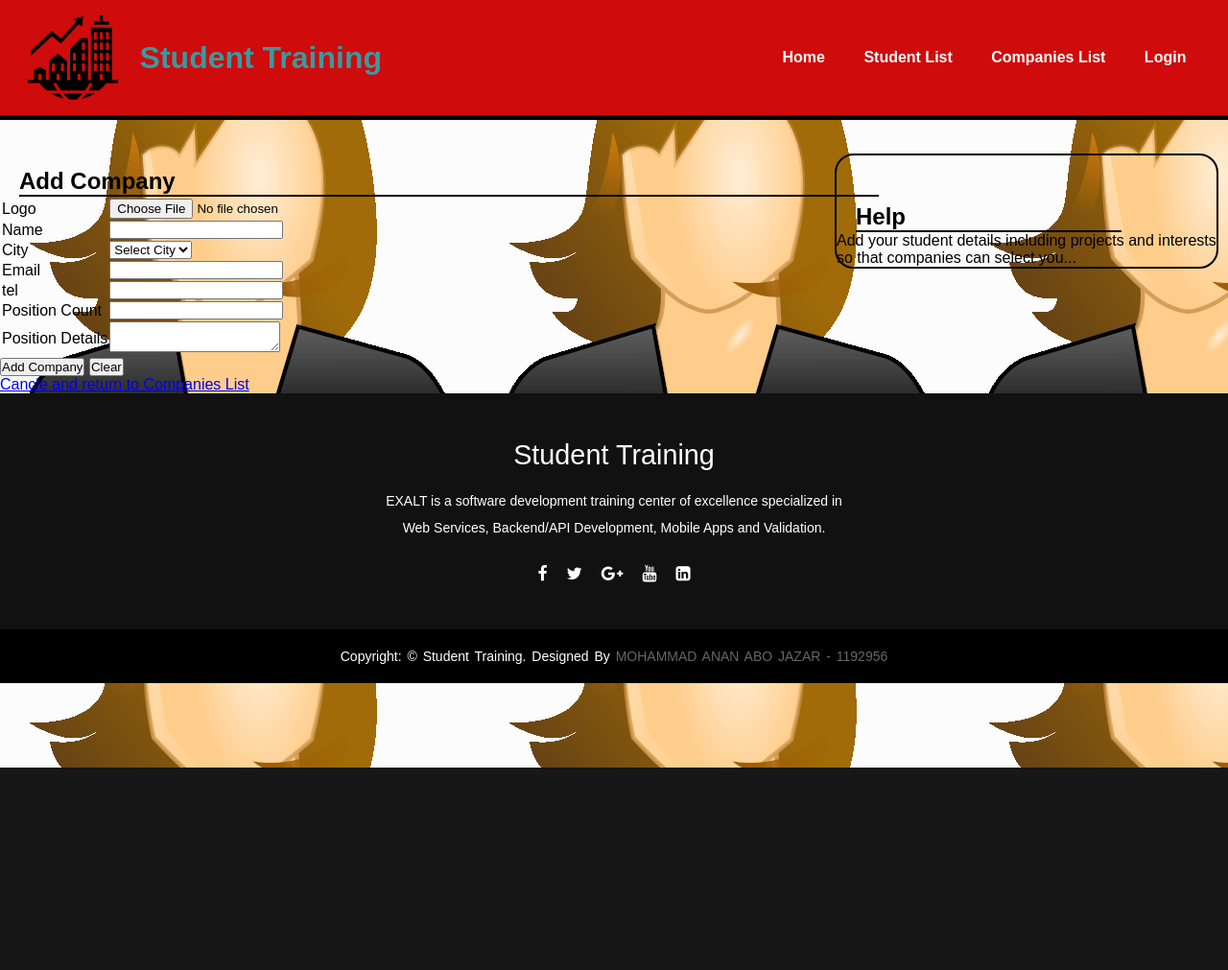
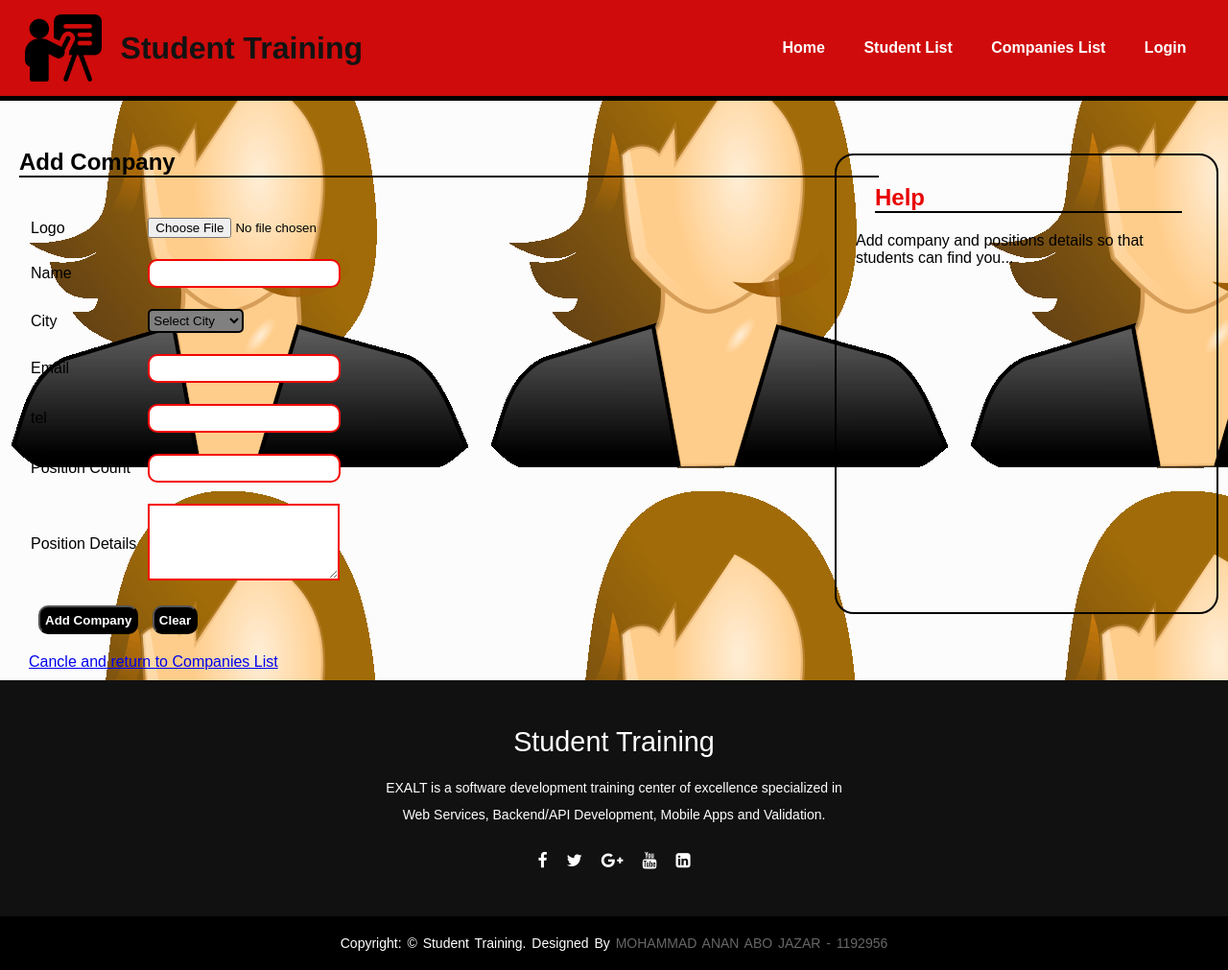
Before and after one commit to mohAnan-CS/Student-Training-WEB, a PHP site: page /add-company.php?is_edit=1 in a window 1280 px wide. Shown: the whole page at 96% size. Before the commit the page ends 800 px from the top, so only its background shows below. Run offline with PHP 8.4, Linux system fonts and the light colour scheme; the visitor is signed in with stand-in values (Sample User, id 1); data that the repository does not hold is empty.

Commit message:
push all project - finsh

```diff
--- a/add-company.php
+++ b/add-company.php
@@ -6,6 +6,11 @@
         header("location:index.php");
     }
     ?>
+
+    <?php
+            $model_obj = new Model;
+            $model_obj->updateLastHit($_SESSION['userid']);
+            ?>
 
     <!-- isEdit == 1 -> add page company -->
     <?php if ($_GET['is_edit'] == 1 ){ ?>
@@ -135,11 +140,14 @@
         </div>
     </form>
     <?php }  ?>
-    <a class="link-table" id="cancle-student-link" href="companies.php">Cancle and return to Companies List</a>
-    <aside>
+    <div class="link-div">
+        <a class="link" id="cancle-student-link" href="companies.php">Cancle and return to Companies List</a>
+    </div>
+
+    <aside class="add_company_aside">
         <h2>Help</h2>
         <p>
-            Add your student details including projects and interests so that companies can select you...
+            Add company and positions details so that students can find you...
         </p>
     </aside>
 </main>
--- a/css/layout.css
+++ b/css/layout.css
@@ -90,7 +90,7 @@
 
 /* header css */
 .logo{
-    width: 20rm;
+    width: 5em;
 }
 
 header{
@@ -104,8 +104,9 @@
 
 header h1{
     padding-left: 20px;
-    color: rgb(58, 153, 161);
+    color: rgb(18, 19, 19);
     margin-right: auto;
+    font-family: 'Franklin Gothic Medium', 'Arial Narrow', Arial, sans-serif;
 }
 
 header img {
@@ -243,23 +262,185 @@
     right: 0;
     margin-right: 10px;
     border-radius: 20px;
+    padding: 20px;
 }
 
+aside h2 {
+    color: rgb(232, 4, 4);
+}
+
+
 .login-aside{
-    height: 17em;
-    padding: 15px;
+    height: 35%;
+
 }
 
 .login-aside h2{
     border-bottom: 2px black solid;
     margin-bottom: 10px;
-    color: rgb(32, 117, 117);
+}
+/* students css aside */
+.students_aside{
+    padding-top: 0px;
+    height: 40%;
+
 }
 
+.students_aside h2{
+    padding-top: 0px;
+    margin-top: 20px;
+    margin-bottom: 20px;
+    width: 90%;
+}
+
+.student_aside{
+    height: 40%;
+    padding: 10px;
+}
+
+.student_aside h2{
+    padding-top: 0px;
+    margin-top: 20px;
+    margin-bottom: 15px;
+    margin-left: 10px;
+    width: 90%;
+}
+
+.companies_aside{
+    padding: 20px;
+    height: 30%;
+}
+
+.companies_aside h2{
+    width: 95%;
+    margin-top: 10px;
+    margin-left: 10px;
+    margin-right: 5px;
+    margin-bottom: 15px;
+}
+
+.company_aside{
+    padding: 20px;
+    height: 40%;
+}
+
+.company_aside h2{
+    width: 95%;
+    margin-left: 5px;
+    margin-top: 10px;
+    margin-bottom: 15px;
+}
+
+.add_student_aside{
+    padding: 20px;
+    height: 60%;
+}
+
+.add_student_aside h2{
+    width: 90%;
+    margin-top: 10px;
+    margin-bottom: 20px;
+
+}
+
+.add_company_aside{
+    padding: 20px;
+    height: 60%;
+}
+
+.add_company_aside h2{
+    width: 90%;
+    margin-top: 10px;
+    margin-bottom: 20px;
+}
 /* student list css */
 
+.edit-table{
+    border: 0px;
+    margin-left: 20px;
+    margin-top: 20px;
+    margin-bottom: 10px;
+}
+
+.edit-table  tbody {
+    border: 0px;
+    padding: 0px;
+}
+
+.edit-table tbody tr{
+    border: 0px;
+    padding: 20px;
+}
+
+.edit-table tbody tr td{
+    padding-left: 10px;
+    padding-right: 0px;
+    text-align: left;
+    padding-top: 20px;
+}
+
+.text-field-major{
+    height: 30px;
+    padding: 10px;
+    border-radius: 10px;
+    border: 2px rgb(242, 4, 4) solid;
+}
+
+.edit-table textarea{
+    height: 80px;
+    width: 200px;
+    border: 2px rgb(242, 4, 4) solid;
+}
+ select{
+    width: 100px;
+    height: 25px;
+    background-color: gray;
+    border: 2px black solid;
+    transition-duration: 0.67s;
+    border-radius: 5px;
+}
+
+ select:hover{
+    background-color: black;
+    color: white;
+}
+
+select:focus{
+    background-color: black;
+    color: white;
+}
+
+.add-clear-div{
+    margin-left: 30px;
+    margin-top: 20px;
+    margin-bottom: 10px;
+}
+
+.add-clear-div input{
+    margin-left: 10px;
+    height: 30px;
+    padding: 5px;
+    background-color: black;
+    color: white;
+    font-weight: 550;
+    border-radius: 10px;
+    transition-duration: 0.6s;
+}
 
 
+.add-clear-div input:hover{
+    background-color: red;
+}
+
+.link{
+    margin-left: 30px;
+    margin-bottom: 20px;
+}
+
+.link-div{
+    margin-top: 20px;
+    margin-bottom: 10px;
+}
 /* student css */
 
 .description-img{
--- a/logout.php
+++ b/logout.php
@@ -1,5 +1,9 @@
 <?php include "parts/_header.php" ?>
+<?php include_once 'model.php'; ?>
 <main>
     <h2>Logout Page</h2>
+    <div class="logout">
+        <p>Log out from the system has succesfully done</p>
+    </div>
 </main>
 <?php include "parts/_footer.php" ?>
--- a/model.php
+++ b/model.php
@@ -437,9 +437,15 @@
             $statement->execute();
         }
 
-        public function updateLastHit($usertype , $userid){
+        public function updateLastHit($userid){
             $time = date("Y-m-d H:i:s");
-            echo $time ;
+            $object_db = new DatabaseConnection;
+            $conn = $object_db->connect();
+            $obj = new Model;
+            $query = "UPDATE `user` SET `lasthit`='$time'
+            WHERE `user`.`id` = $userid ";
+            $statement = $conn->prepare($query);
+            $statement->execute();
         }
 
         public function getStatus($studentid , $companyid){
--- a/parts/_header.php
+++ b/parts/_header.php
@@ -14,7 +14,7 @@
         <?php if(isset($_SESSION['is_login']) && $_SESSION['is_login'] == 1){ ?>
         <header class="header-logout">
             <?php $displayname = $_SESSION['displayname']; ?>
-            <img class="logo"src="images/logo-company.png" alt="logo" />
+            <img class="logo"src="images/presentation.png" alt="logo" />
             <h1>Student Training</h1>
             <nav>
                 <ul class="nav-link">
@@ -33,7 +33,7 @@
         <?php }else{ ?>
         <!-- else statement for defult header -->
         <header>
-            <img class="logo"src="images/logo-company.png" alt="logo" />
+            <img class="logo"src="images/presentation.png" alt="logo" />
             <h1>Student Training</h1>
             <nav>
                 <ul class="nav-link">
```
Also changed, not shown: other parts of css/layout.css (+36 -4 lines), add-student.php (+11 -3 lines), companies.php (+7 -2 lines), company.php (+7 -2 lines), index.php (+5 -7 lines), student.php (+7 -2 lines), students.php (+6 -1 lines), images/apple.png (added), images/presentation.png (added).
